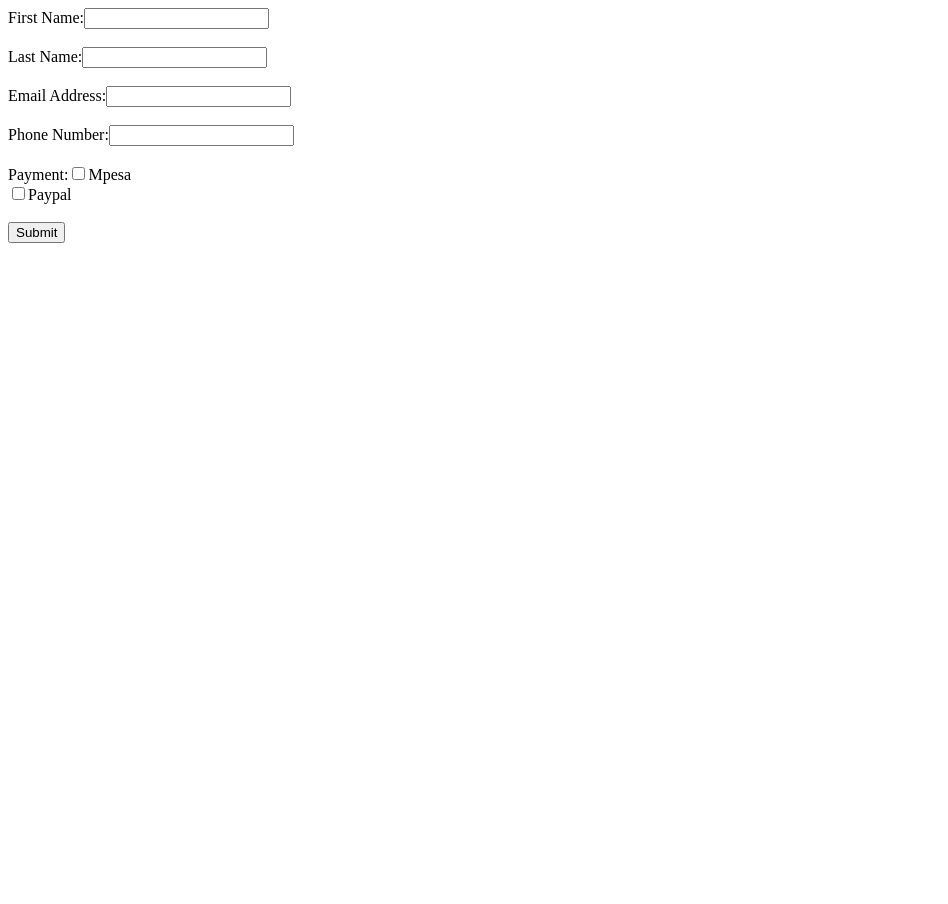
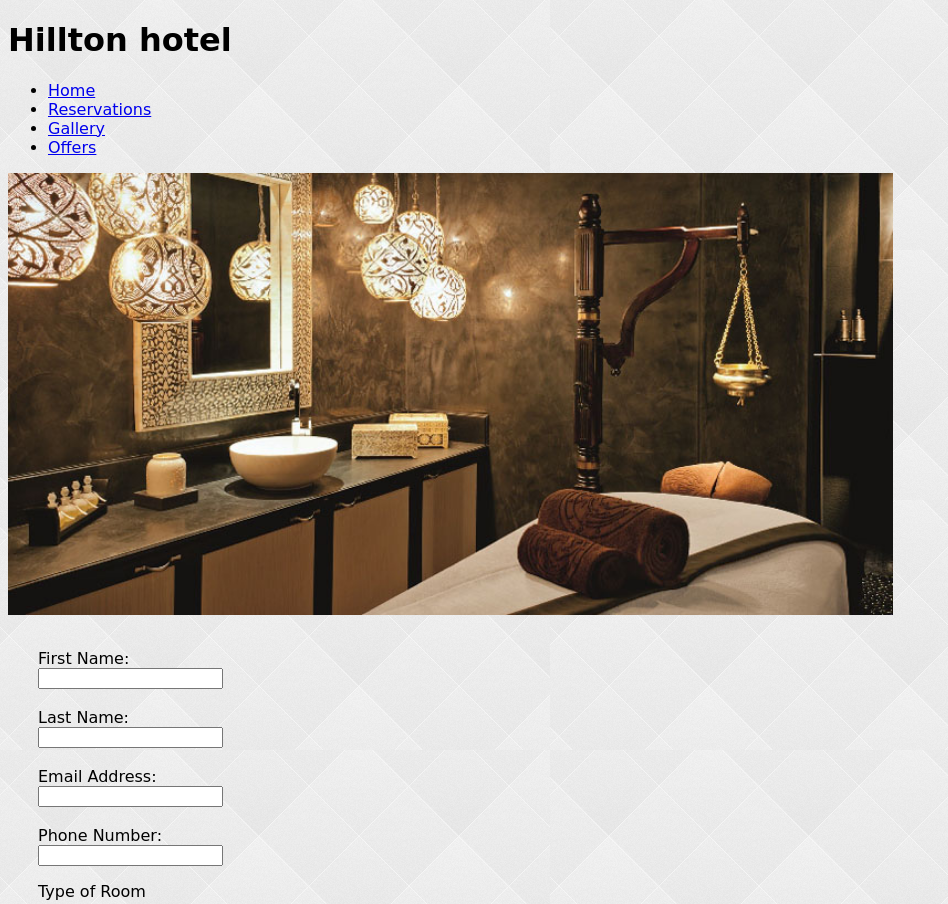
Before and after one commit to bakslash/Hilton-hotel, a plain HTML site: page reservation.html in a window 1280 px wide. Shown: the top 904 px of the page, without its empty margins (0-948 px from the left). Before the commit the page ends 800 px from the top, so only its background shows below. Drawn offline with Linux system fonts and the light colour scheme.

Commit message:
reservation

```diff
--- a/reservation.html
+++ b/reservation.html
@@ -1,35 +1,52 @@
 <!DOCTYPE html>
 <html>
-<head> <link rel="stylesheet" type="text/css"href="style.css">
+<head> <link rel="stylesheet" type="text/css"href="layout.css">
+    <meta charset="utf-8">
+    <meta name="viewport" content="width=device-width,initial-scale=1.0">
     <title>Reservations</title>
+   </head>
+    <body class="body">
+        <div id="container">
+        <h1>Hillton hotel</h1>
+        <div id="nav">
 
-    </head>
+               <ul>
+                <li><a href="index3.html">Home</a></li>
+                   <li><a href="reservation.html">Reservations</a></li>
+                   <li><a href="gallery.html">Gallery</a> </li>
+                   <li><a href="offers.html">Offers</a></li>
 
-    <body>
-        <div class="header"></div>
+                </ul>
+            <img src="images/spa.jpg"width="70%" />
+        </div>
+            <div id="content">
         <form name="Reservations">
-        First Name:<input type="text"name="txtname">
+        First Name: <br  /><input type="text"name="Firstname">
           <br>
         <br>
-            Last Name:<input type="text"name="txtname">
+        Last Name: <br   /><input type="text"name="txtname">
            <br>
-      <br>Email Address:<input type="text"email="txtname">
+      <br>
+        Email Address:<br/><input type="text"email="txtname">
             <br>
-        <br>Phone Number:<input type="text"Phone="txtname">
+        <br>
+        Phone Number:<br /><input type="text"Phone="txtname">
+
+            <br>
+            <p>Type of Room</p>
 
 
-
-
+             <br>
+        Payment:<br><input type="checkbox"name="mpesa">Mpesa
             <br>
-
-             <br>Payment:<input type="checkbox"name="mpesa">Mpesa
             <br>
             <input type="checkbox"name="Paypal">Paypal
            <br>
        <br> <input type="submit">
 
         </form>
-
+                </div>
+    </div>
     </body>
 
 </html>
```
